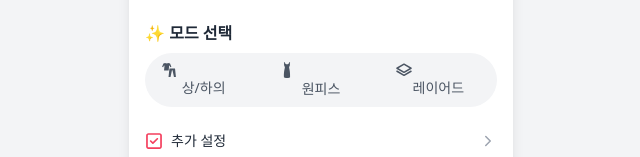
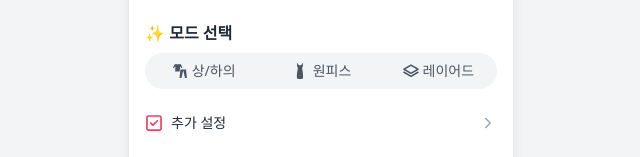
Before and after one commit to krSeonghyeon/fit-web-deploy, a React (Create React App) app: page / in a window 1280 px wide. Shown: the part 462-619 px from the top of the page, without its empty margins (319-959 px from the left). Built offline with nearby package versions, Linux system fonts and the light colour scheme.

Commit message:
feat: css 수정

```diff
--- a/src/components/CategorySelector/CategorySelector.css
+++ b/src/components/CategorySelector/CategorySelector.css
@@ -12,9 +12,9 @@
   }
 
   .category-button {
-    @apply flex-1 py-2 px-4 text-gray-600 text-sm font-medium rounded-full;
+    @apply flex flex-row items-center justify-center gap-1 flex-1 py-2 px-4 text-gray-600 text-sm font-medium rounded-full;
   }
 
   .category-button-active {
-    @apply flex-1 py-2 px-4 bg-gray-800 text-white text-sm font-bold rounded-full;
+    @apply flex flex-row items-center justify-center gap-1 flex-1 py-2 px-4 bg-gray-800 text-white text-sm font-bold rounded-full;
   }
```
